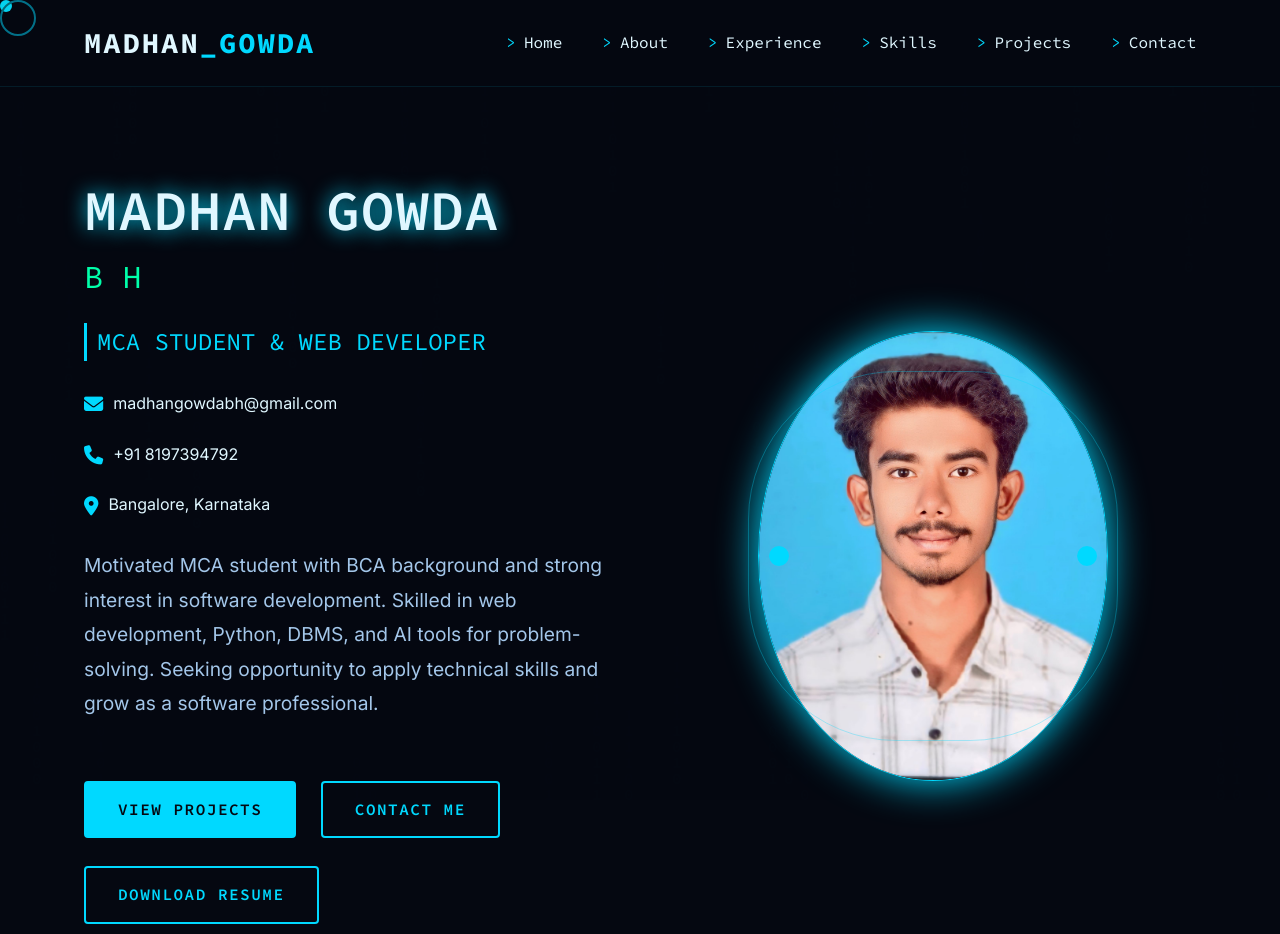
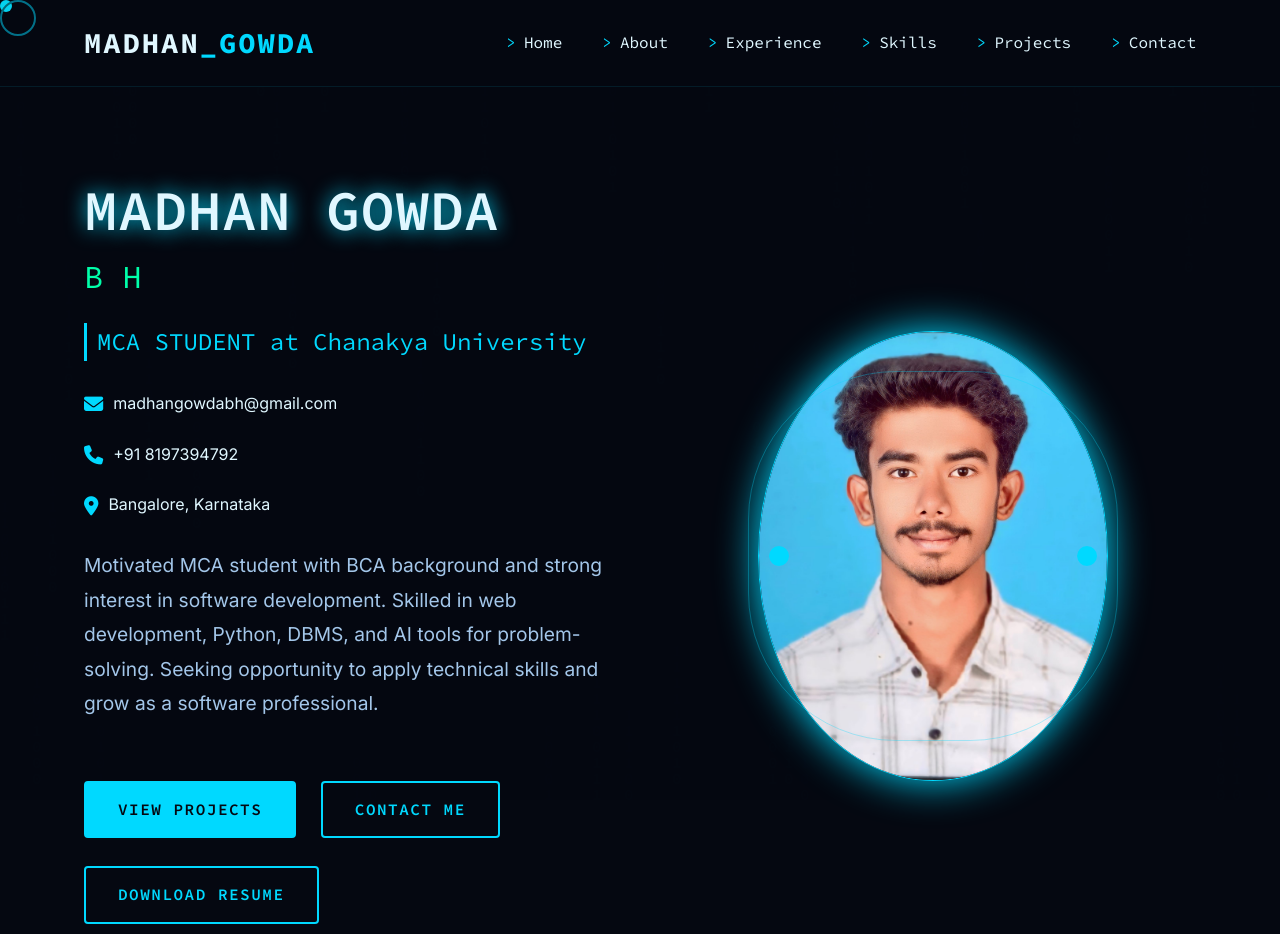
Before and after one commit to Madhan-213/portfolio-website, a plain HTML site: page index.html in a window 1280 px wide. Shown: the top 934 px of the page. Drawn offline with Linux system fonts and the light colour scheme.

Commit message:
updated index page tital and sun tital

```diff
--- a/index.html
+++ b/index.html
@@ -3,7 +3,7 @@
 <head>
     <meta charset="UTF-8">
     <meta name="viewport" content="width=device-width, initial-scale=1.0">
-    <title>MADHAN GOWDA | PORTFOLIO</title>
+    <title>MADHAN GOWDA B H</title>
     <link rel="stylesheet" href="https://cdnjs.cloudflare.com/ajax/libs/font-awesome/6.4.0/css/all.min.css">
     <link href="https://fonts.googleapis.com/css2?family=Source+Code+Pro:wght@300;400;600;700&family=Roboto+Mono:wght@300;400;500&family=Inter:wght@300;400;600;700&display=swap" rel="stylesheet">
     <style>
@@ -44,7 +44,7 @@
                 <div class="hero-text">
                     <h1>MADHAN GOWDA</h1>
                     <div class="full-name">B H</div>
-                    <div class="subtitle">MCA STUDENT & WEB DEVELOPER</div>
+                    <div class="subtitle">MCA STUDENT at Chanakya University</div>
 
                     <div class="contact-info">
                         <div class="contact-item">
```
